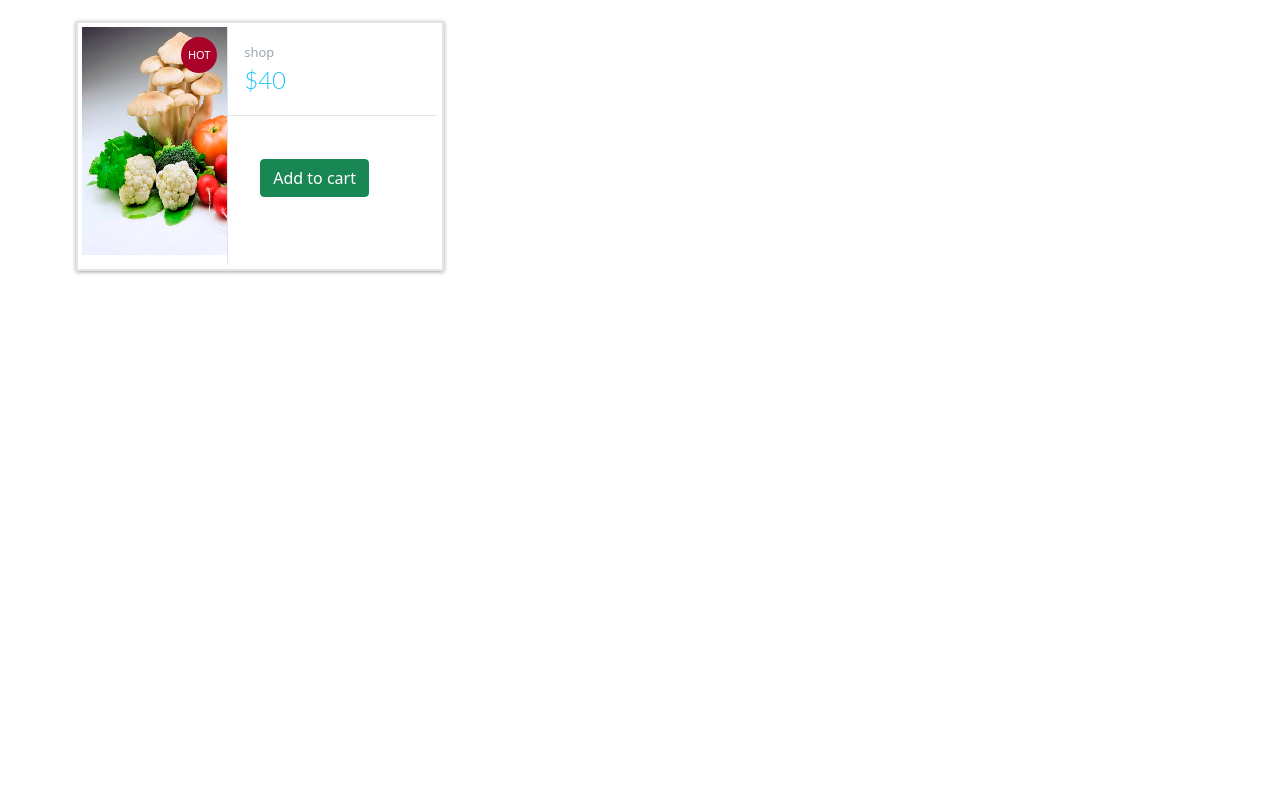
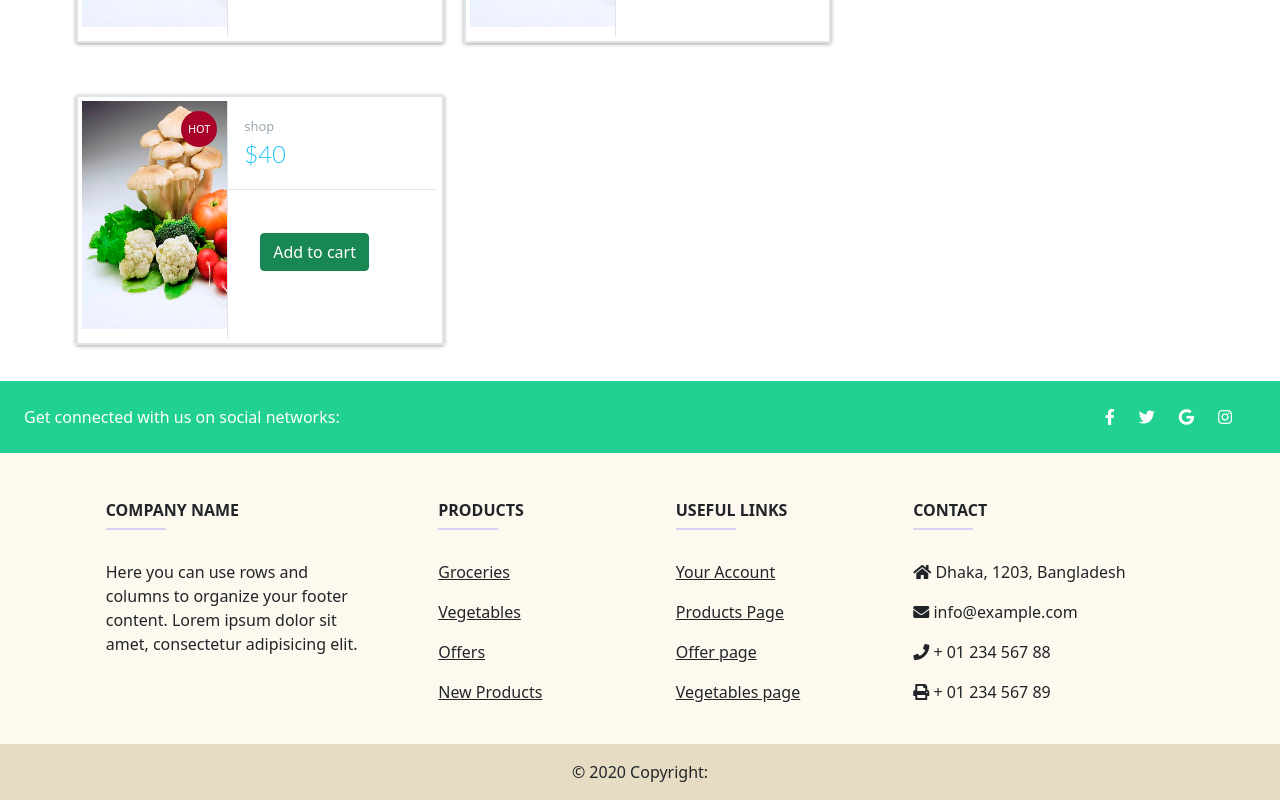
Before and after one commit to MahbubHossainFaisal/e-hut_frontend, a React (Create React App) app in the folder e-hut/: page / in a window 1280 px wide. Shown: the part 1215-2015 px from the top of the page. Before the commit the page ends 1522 px from the top, so only its background shows below. Built offline with nearby package versions, Linux system fonts and the light colour scheme.

Commit message:
Header and Footer

```diff
--- a/e-hut/public/index.html
+++ b/e-hut/public/index.html
@@ -10,6 +10,8 @@
       content="Web site created using create-react-app"
     />
     <link rel="apple-touch-icon" href="%PUBLIC_URL%/logo192.png" />
+    <!--Font awesome-->
+    <link href="https://cdnjs.cloudflare.com/ajax/libs/font-awesome/5.13.0/css/all.min.css" rel="stylesheet">
     <!--
       manifest.json provides metadata used when your web app is installed on a
       user's mobile device or desktop. See https://developers.google.com/web/fundamentals/web-app-manifest/
--- a/e-hut/src/App.js
+++ b/e-hut/src/App.js
@@ -1,12 +1,16 @@
 import Products from "./Product/Products";
 import SignUp from "./SignUp/SignUp";
 import Login from "./Login/Login";
+import Header from "./Header/Header";
+import Footer from "./Footer/Footer";
 
 function App() {
-  console.log('Checking')
+
   return (
     <div className="App">
+      <Header />
       <Products />
+      <Footer />
     </div>
   );
 }
--- /dev/null
+++ b/e-hut/src/Footer/Footer.js
@@ -0,0 +1,134 @@
+import React from 'react'
+
+const Footer = () => {
+    return (
+        <div>
+           <div className="">
+
+          <footer
+          className="text-center text-lg-start text-dark"
+          style={{backgroundColor: "#FEF9EF"}}
+          >
+
+            <section
+             class="d-flex justify-content-between p-4 text-white"
+             style={{ backgroundColor: "#21D192" }}
+             >
+
+        <div className="me-5">
+            <span>Get connected with us on social networks:</span>
+        </div>
+
+        <div>
+            <a href="#!" className="text-white me-4">
+            <i class="fab fa-facebook-f"></i>
+            </a>
+            <a href="#!" className="text-white me-4">
+            <i class="fab fa-twitter"></i>
+            </a>
+            <a href="#!" className="text-white me-4">
+            <i class="fab fa-google"></i>
+            </a>
+            <a href="#!" className="text-white me-4">
+            <i class="fab fa-instagram"></i>
+            </a>
+        </div>
+
+        </section>
+
+
+    <section className="">
+      <div class="container text-center text-md-start mt-5">
+
+        <div class="row mt-3">
+
+          <div class="col-md-3 col-lg-4 col-xl-3 mx-auto mb-4">
+
+            <h6 class="text-uppercase fw-bold">Company name</h6>
+            <hr
+                class="mb-4 mt-0 d-inline-block mx-auto"
+                style={{ width: "60px", backgroundColor: "#7c4dff", height: "2px" }}
+                />
+            <p>
+              Here you can use rows and columns to organize your footer
+              content. Lorem ipsum dolor sit amet, consectetur adipisicing
+              elit.
+            </p>
+          </div>
+
+          <div class="col-md-2 col-lg-2 col-xl-2 mx-auto mb-4">
+
+            <h6 class="text-uppercase fw-bold">Products</h6>
+            <hr
+                class="mb-4 mt-0 d-inline-block mx-auto"
+                style={{ width: "60px", backgroundColor: "#7c4dff", height: "2px" }}
+                />
+            <p>
+              <a href="#!" class="text-dark">Groceries</a>
+            </p>
+            <p>
+              <a href="#!" class="text-dark">Vegetables</a>
+            </p>
+            <p>
+              <a href="#!" class="text-dark">Offers</a>
+            </p>
+            <p>
+              <a href="#!" class="text-dark">New Products</a>
+            </p>
+          </div>
+
+          <div class="col-md-3 col-lg-2 col-xl-2 mx-auto mb-4">
+
+            <h6 class="text-uppercase fw-bold">Useful links</h6>
+            <hr
+                class="mb-4 mt-0 d-inline-block mx-auto"
+                style={{ width: "60px", backgroundColor: "#7c4dff", height: "2px" }}
+                />
+            <p>
+              <a href="#!" class="text-dark">Your Account</a>
+            </p>
+            <p>
+              <a href="#!" class="text-dark">Products Page</a>
+            </p>
+            <p>
+              <a href="#!" class="text-dark">Offer page</a>
+            </p>
+            <p>
+              <a href="#!" class="text-dark">Vegetables page</a>
+            </p>
+          </div>
+
+          <div class="col-md-4 col-lg-3 col-xl-3 mx-auto mb-md-0 mb-4">
+
+            <h6 class="text-uppercase fw-bold">Contact</h6>
+            <hr
+                class="mb-4 mt-0 d-inline-block mx-auto"
+                style={{ width: "60px", backgroundColor: "#7c4dff",height: "2px" }}
+                />
+            <p><i class="fas fa-home mr-3"></i> Dhaka, 1203, Bangladesh</p>
+            <p><i class="fas fa-envelope mr-3"></i> info@example.com</p>
+            <p><i class="fas fa-phone mr-3"></i> + 01 234 567 88</p>
+            <p><i class="fas fa-print mr-3"></i> + 01 234 567 89</p>
+          </div>
+
+        </div>
+
+      </div>
+    </section>
+
+    <div
+         class="text-center p-3"
+         style={{ backgroundColor: "#E5DCC3" }}
+         >
+      © 2020 Copyright:
+
+    </div>
+
+  </footer>
+
+</div>
+        </div>
+    )
+}
+
+export default Footer
--- /dev/null
+++ b/e-hut/src/Header/Header.js
@@ -0,0 +1,26 @@
+import React from 'react'
+
+const Header = () => {
+    return (
+        <React.Fragment>
+           <nav className="navbar navbar-light " style={{ backgroundColor: "#21D192" }}>
+            <div className="container-fluid ">
+                <span className="navbar-brand mb-0 h1 fs-1 text-white">E-HUT</span>
+
+            <form className="d-flex">
+            <input className="form-control me-2 " type="search" placeholder="Search" aria-label="Search" />
+            <button className="btn btn-outline-success text-white" type="submit">Search</button>
+            </form>
+            <div >
+                <span className="me-5 text-white"><i className="fas fa-shopping-cart"></i> Cart </span>
+                <span className="me-5 text-white"><i className="fas fa-user"></i> User </span>
+            </div>
+            </div>
+
+           </nav>
+
+        </React.Fragment>
+    )
+}
+
+export default Header
```
Also changed, not shown: e-hut/src/Header/Header.module.css (added).
